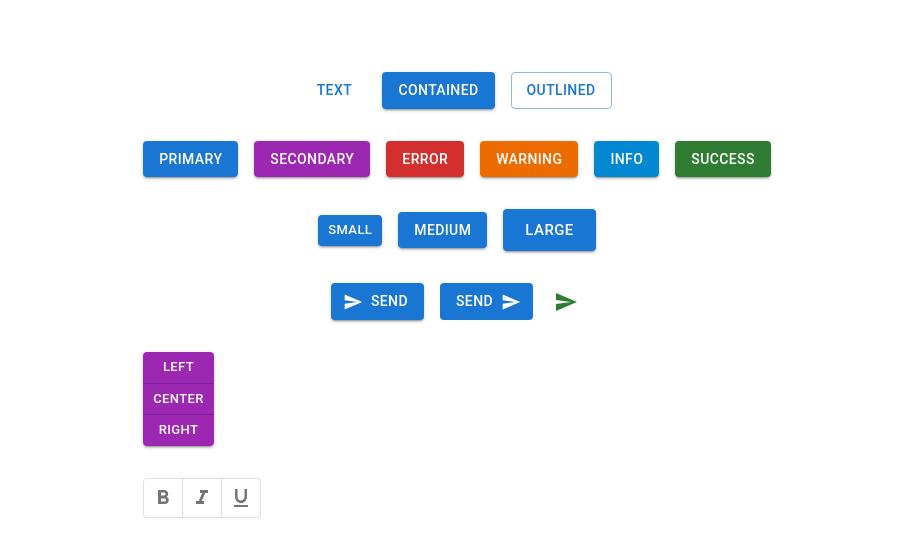
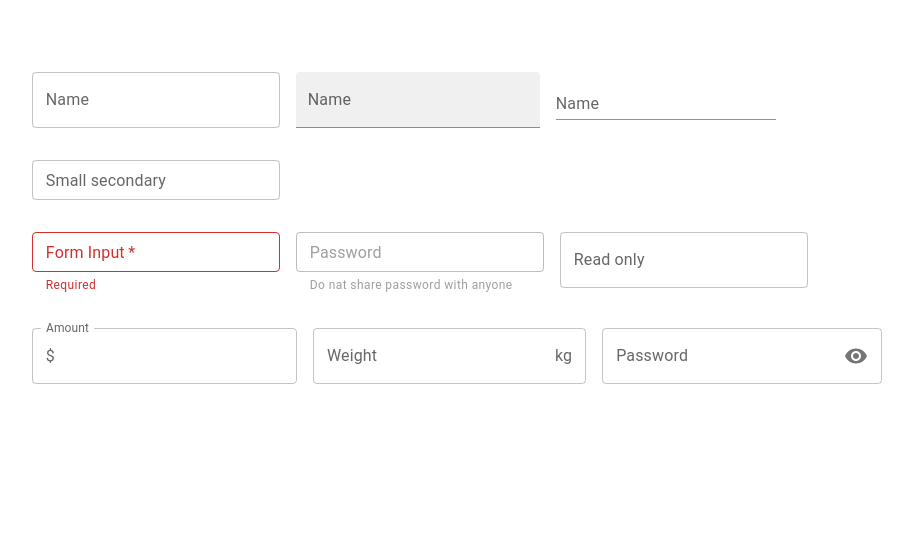
Before and after one commit to Radexman/MUI-React, a React (Vite) app: page / in a window 1280 px wide. Shown: the top 556 px of the page, without its empty margins (183-1096 px from the left). Built offline with nearby package versions, Linux system fonts and the light colour scheme.

Commit message:
Text Field

```diff
--- a/src/App.tsx
+++ b/src/App.tsx
@@ -1,5 +1,6 @@
 // import MuiTypography from './components/MuiTypography';
-import MuiButton from './components/MuiButton';
+// import MuiButton from './components/MuiButton';
+import MuiTextField from './components/MuiTextField';
 import styles from './App.module.css';
 
 function App() {
@@ -7,7 +8,8 @@ function App() {
 		<>
 			<div className={styles.app}>
 				{/* <MuiTypography /> */}
-				<MuiButton />
+				{/* <MuiButton /> */}
+				<MuiTextField />
 			</div>
 		</>
 	);
--- /dev/null
+++ b/src/components/MuiTextField.tsx
@@ -0,0 +1,95 @@
+import { useState } from 'react';
+import { Stack, TextField, InputAdornment } from '@mui/material';
+import VisibilityIcon from '@mui/icons-material/Visibility';
+
+function MuiTextField() {
+	const [value, setValue] = useState('');
+
+	return (
+		<Stack spacing={4}>
+			<Stack
+				direction='row'
+				spacing={2}
+			>
+				<TextField
+					label='Name'
+					variant='outlined'
+				/>
+				<TextField
+					label='Name'
+					variant='filled'
+				/>
+				<TextField
+					label='Name'
+					variant='standard'
+				/>
+			</Stack>
+			<Stack
+				direction='row'
+				spacing={2}
+			>
+				<TextField
+					label='Small secondary'
+					size='small'
+					color='secondary'
+				/>
+			</Stack>
+			<Stack
+				direction='row'
+				spacing={2}
+			>
+				<TextField
+					label='Form Input'
+					size='small'
+					value={value}
+					onChange={(event) => setValue(event.target.value)}
+					color='secondary'
+					required
+					error={!value}
+					helperText={!value ? 'Required' : 'Do not share you password with anyone'}
+				/>
+				<TextField
+					label='Password'
+					type='password'
+					size='small'
+					color='secondary'
+					helperText='Do nat share password with anyone'
+					disabled
+				/>
+				<TextField
+					label='Read only'
+					InputProps={{ readOnly: true }}
+				/>
+			</Stack>
+			<Stack
+				direction='row'
+				spacing={2}
+			>
+				<TextField
+					label='Amount'
+					InputProps={{
+						startAdornment: <InputAdornment position='start'>$</InputAdornment>,
+					}}
+				/>
+				<TextField
+					label='Weight'
+					InputProps={{
+						endAdornment: <InputAdornment position='end'>kg</InputAdornment>,
+					}}
+				/>
+				<TextField
+					label='Password'
+					InputProps={{
+						endAdornment: (
+							<InputAdornment position='end'>
+								<VisibilityIcon />
+							</InputAdornment>
+						),
+					}}
+				/>
+			</Stack>
+		</Stack>
+	);
+}
+
+export default MuiTextField;
```
